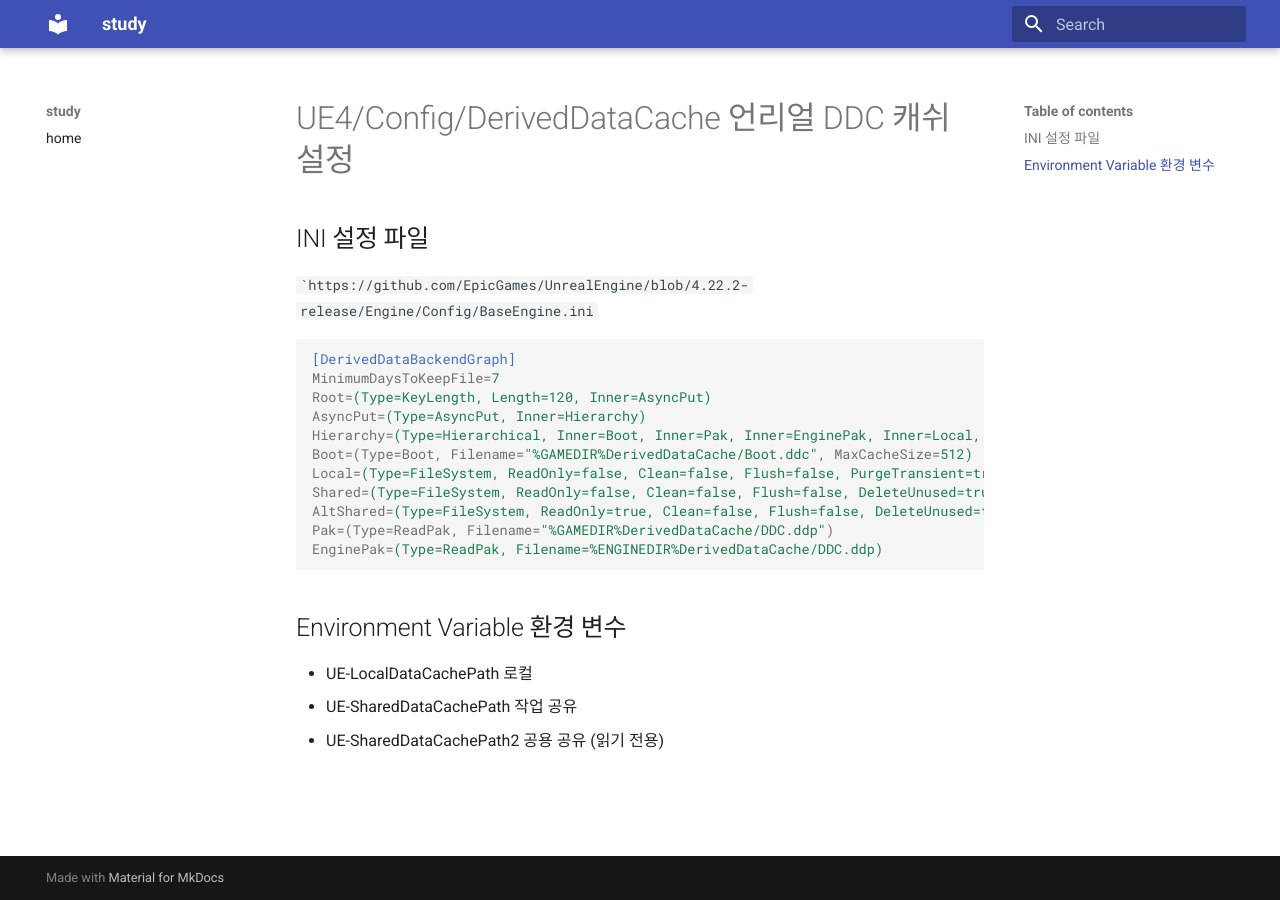
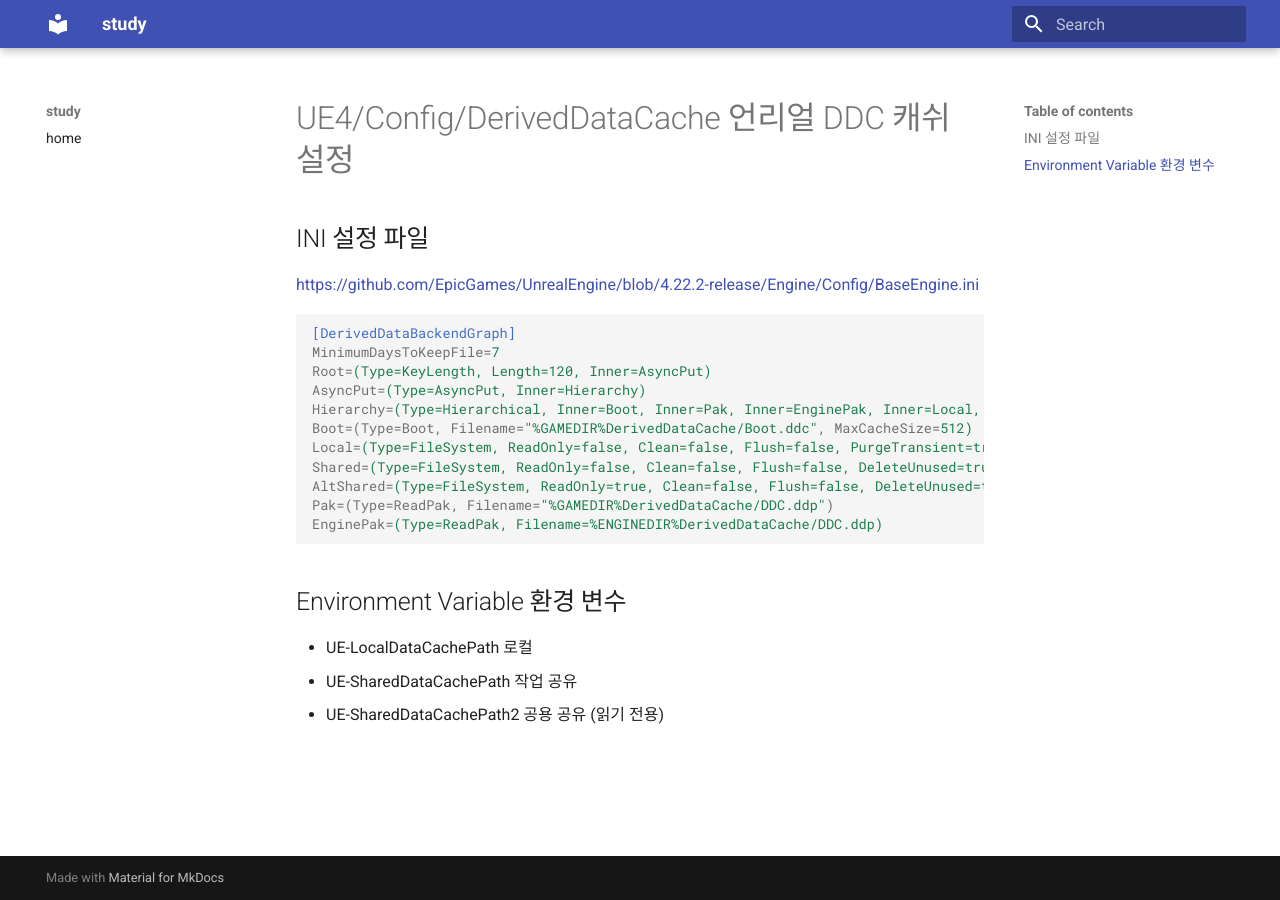
Before and after one commit to myevan/study, an MkDocs documentation site: the page built from docs/ue4_config_ddc.md, in a window 1280 px wide. Built offline with MkDocs 1.6.1 and Material for MkDocs 9.7.7, drawn with Linux system fonts in a browser that asks for light colours; old or Windows-style settings are respelled for this version of MkDocs.

Commit message:
마크 다운 링크 수정

````diff
--- a/docs/ue4_config_ddc.md
+++ b/docs/ue4_config_ddc.md
@@ -2,7 +2,7 @@
 
 ## INI 설정 파일
 
-```https://github.com/EpicGames/UnrealEngine/blob/4.22.2-release/Engine/Config/BaseEngine.ini``
+<https://github.com/EpicGames/UnrealEngine/blob/4.22.2-release/Engine/Config/BaseEngine.ini>
 
 ```ini
 [DerivedDataBackendGraph]
````
Also changed, not shown: docs/ue4_plugin_platform.md (+1 -1 lines).
